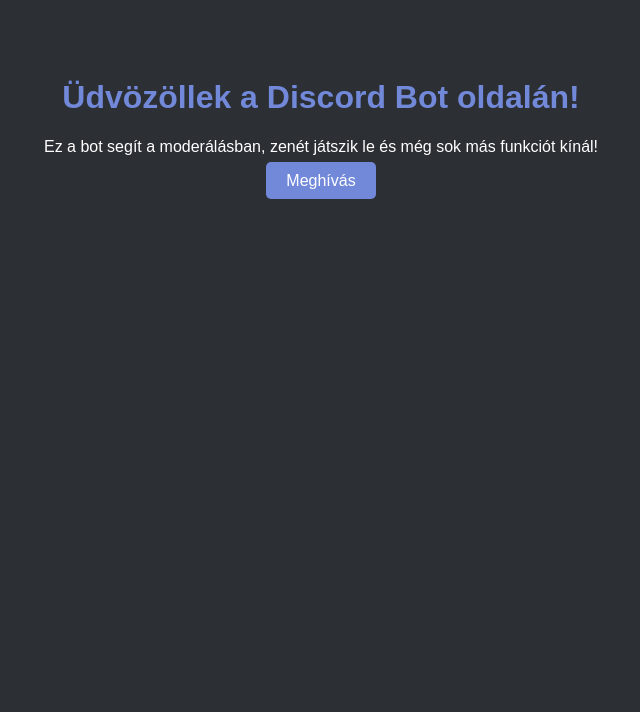
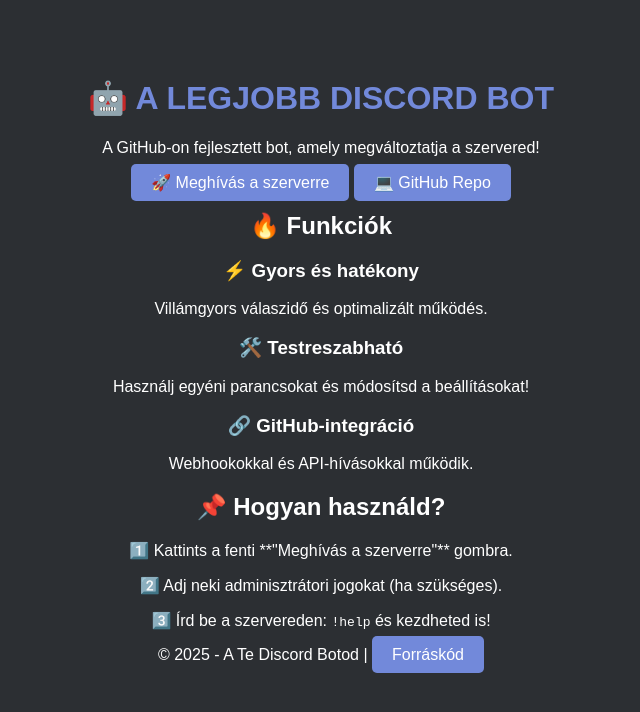
Before and after one commit to agancsosvarju/Boat-Bot-, a plain HTML site: page index.html in a window 1280 px wide. Shown: the whole page, without its empty margins (319-959 px from the left). Drawn offline with Linux system fonts and the light colour scheme.

Commit message:
index.html

```diff
--- a/index.html
+++ b/index.html
@@ -3,12 +3,46 @@
 <head>
     <meta charset="UTF-8">
     <meta name="viewport" content="width=device-width, initial-scale=1.0">
-    <title>Discord Bot Weboldal</title>
+    <title>Discord Bot – A legjobb botod!</title>
     <link rel="stylesheet" href="style.css">
+    <script defer src="script.js"></script>
+    <link rel="icon" href="bot-icon.png">
 </head>
 <body>
-    <h1>Üdvözöllek a Discord Bot oldalán!</h1>
-    <p>Ez a bot segít a moderálásban, zenét játszik le és még sok más funkciót kínál!</p>
-    <a href="https://discord.com/oauth2/authorize?client_id=1300018394380243005">Meghívás</a>
+
+    <header>
+        <h1>🤖 A LEGJOBB DISCORD BOT</h1>
+        <p>A GitHub-on fejlesztett bot, amely megváltoztatja a szervered!</p>
+        <a href="https://discord.com/oauth2/authorize?client_id=YOUR_BOT_CLIENT_ID&permissions=8&scope=bot" class="btn">🚀 Meghívás a szerverre</a>
+        <a href="https://github.com/YOUR_GITHUB_USERNAME/YOUR_REPO" class="btn secondary">💻 GitHub Repo</a>
+    </header>
+
+    <section id="features">
+        <h2>🔥 Funkciók</h2>
+        <div class="feature">
+            <h3>⚡ Gyors és hatékony</h3>
+            <p>Villámgyors válaszidő és optimalizált működés.</p>
+        </div>
+        <div class="feature">
+            <h3>🛠️ Testreszabható</h3>
+            <p>Használj egyéni parancsokat és módosítsd a beállításokat!</p>
+        </div>
+        <div class="feature">
+            <h3>🔗 GitHub-integráció</h3>
+            <p>Webhookokkal és API-hívásokkal működik.</p>
+        </div>
+    </section>
+
+    <section id="how-to">
+        <h2>📌 Hogyan használd?</h2>
+        <p>1️⃣ Kattints a fenti **"Meghívás a szerverre"** gombra.</p>
+        <p>2️⃣ Adj neki adminisztrátori jogokat (ha szükséges).</p>
+        <p>3️⃣ Írd be a szervereden: <code>!help</code> és kezdheted is!</p>
+    </section>
+
+    <footer>
+        <p>© 2025 - A Te Discord Botod | <a href="https://github.com/YOUR_GITHUB_USERNAME/YOUR_REPO">Forráskód</a></p>
+    </footer>
+
 </body>
 </html>
```
